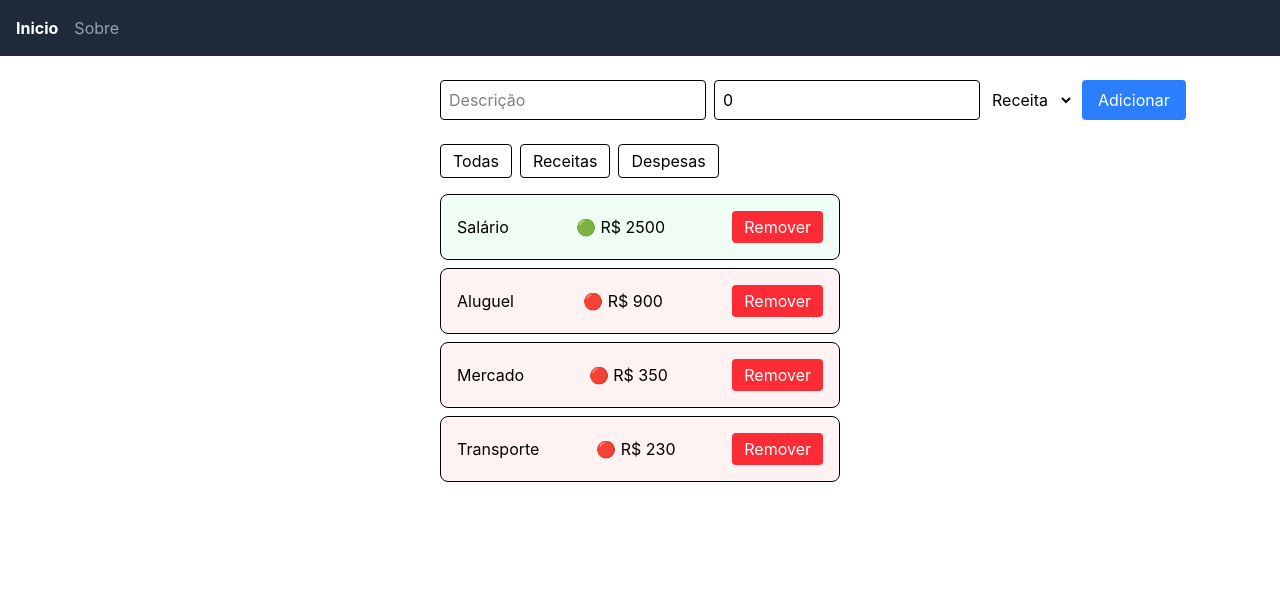
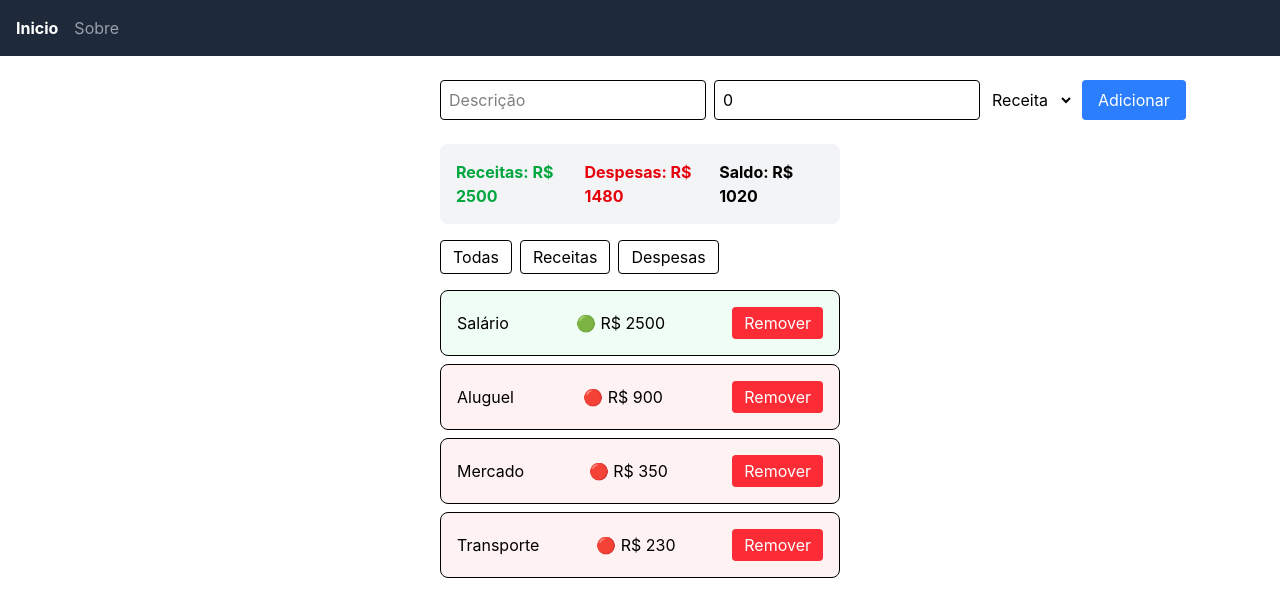
Before and after one commit to rafaelnicolozi-hub/meu-finance-app, a React (Vite) app: page / in a window 1280 px wide. Shown: the top 616 px of the page. Built offline with nearby package versions, Linux system fonts and the light colour scheme.

Commit message:
calculo total

```diff
--- a/src/pages/Home.jsx
+++ b/src/pages/Home.jsx
@@ -26,6 +26,15 @@ const transacoesFiltradas = transacoes.filter((t) => {
   if (filtro === "todas") return true;
   return t.tipo === filtro;
 });
+  // Para receitas:
+const totalReceitas = transacoes
+  .filter((t) => t.tipo === "receita")
+  .reduce((acc, t) => acc + t.valor, 0);
+
+// Para despesas:
+const totalDespesas = transacoes
+  .filter((t) => t.tipo === "despesa")
+  .reduce((acc, t) => acc + t.valor, 0);
  return (
 <div className="p-6 max-w-md mx-auto">     {/* div externa - container geral */}
 
@@ -62,7 +71,12 @@ const transacoesFiltradas = transacoes.filter((t) => {
     }}>
       Adicionar
     </button>
-</div>
+</div> {/* area de calculo total */}
+  <div className="flex justify-between mb-4 p-4 bg-gray-100 rounded-lg">
+  <p className="text-green-600 font-bold">Receitas: R$ {totalReceitas}</p>
+  <p className="text-red-600 font-bold">Despesas: R$ {totalDespesas}</p>
+  <p className="font-bold">Saldo: R$ {totalReceitas - totalDespesas}</p>
+</div> {/* area de filtro */}
 <div className="flex gap-2 mb-4">
   <button onClick={() => setFiltro("todas")} className="px-3 py-1 rounded border">Todas</button>
   <button onClick={() => setFiltro("receita")} className="px-3 py-1 rounded border">Receitas</button>
```
